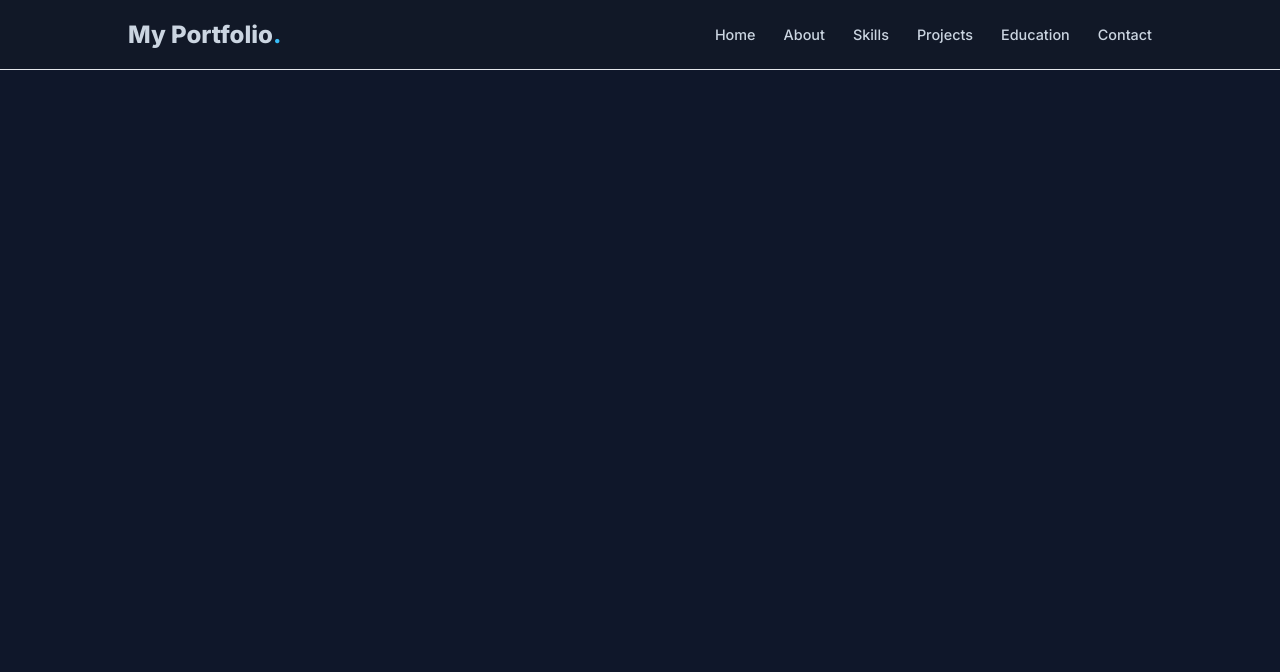
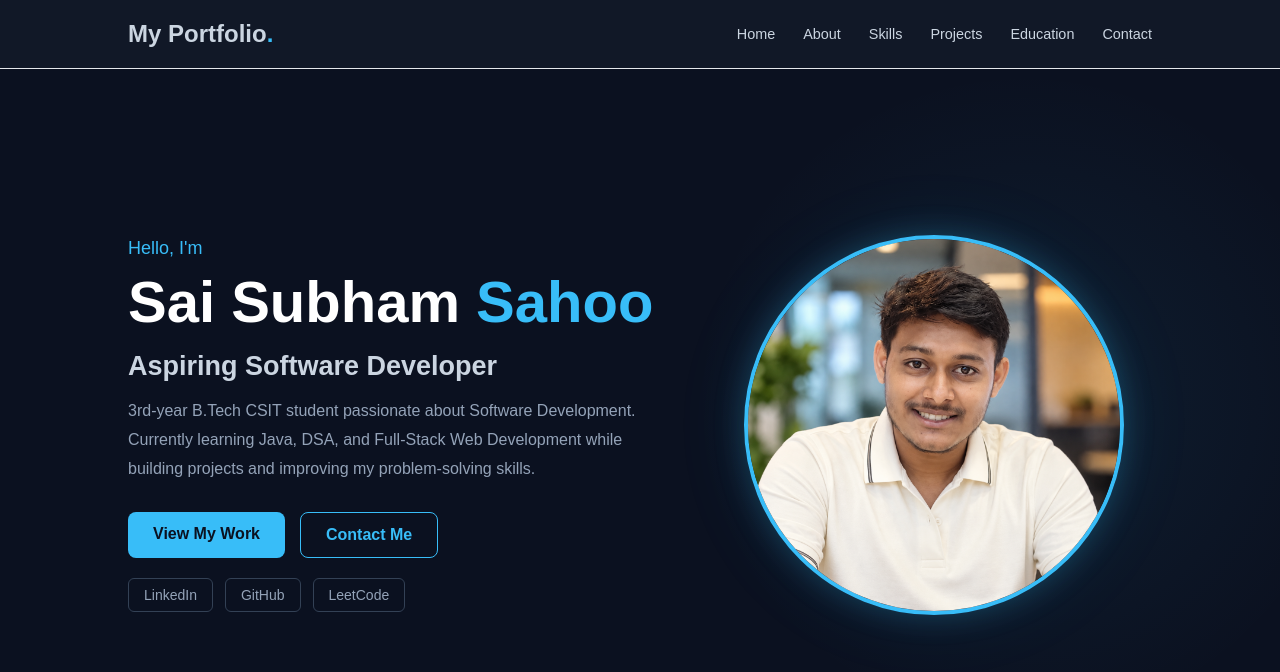
Before and after one commit to fx-subham/Portfolio, a React (Vite) app in the folder my-app/: page / in a window 1280 px wide. Shown: the top 672 px of the page. Built offline with nearby package versions, Linux system fonts and the light colour scheme.

Commit message:
Adding my hero file and modifying

```diff
--- a/my-app/src/App.css
+++ b/my-app/src/App.css
@@ -16,44 +16,27 @@
     outline-offset: 2px;
   }
 }
+body {
+  font-family: "Poppins", sans-serif;
+  background: #0b1120;
+  color: white;
+}
 
 .hero {
-  position: relative;
+  min-height: 100vh;
+  display: flex;
+  align-items: center;
+  justify-content: space-between;
+  padding: 100px 10% 60px;
+  gap: 80px;
 
-  .base,
-  .framework,
-  .vite {
-    inset-inline: 0;
-    margin: 0 auto;
-  }
-
-  .base {
-    width: 170px;
-    position: relative;
-    z-index: 0;
-  }
-
-  .framework,
-  .vite {
-    position: absolute;
-  }
-
-  .framework {
-    z-index: 1;
-    top: 34px;
-    height: 28px;
-    transform: perspective(2000px) rotateZ(300deg) rotateX(44deg) rotateY(39deg)
-      scale(1.4);
-  }
-
-  .vite {
-    z-index: 0;
-    top: 107px;
-    height: 26px;
-    width: auto;
-    transform: perspective(2000px) rotateZ(300deg) rotateX(40deg) rotateY(39deg)
-      scale(0.8);
-  }
+  background:
+    radial-gradient(
+      circle at 80% 50%,
+      rgba(56, 189, 248, 0.08),
+      transparent 30%
+    ),
+    #0b1120;
 }
 
 #center {
@@ -182,3 +165,148 @@
     border-right-color: var(--border);
   }
 }
+/* Hero.jsx */
+.hero {
+  min-height: 100vh;
+  display: flex;
+  align-items: center;
+  justify-content: space-between;
+  padding: 120px 10% 70px;
+  gap: 50px;
+}
+.hero-image {
+  width: 45%;
+  display: flex;
+  justify-content: center;
+  align-items: center;
+}
+.image-box {
+  width: 350px;
+  height: 350px;
+  border-radius: 50%;
+  overflow: hidden;
+  border: 5px solid #38bdf8;
+  box-shadow: 0 0 40px rgba(56, 189, 248, 0.3);
+}
+.image-box img {
+  width: 100%;
+  height: 100%;
+  object-fit: cover;
+  display: block;
+}
+
+.hero-text {
+  max-width: 650px;
+}
+
+.hello {
+  color: #38bdf8;
+  font-size: 18px;
+  margin-bottom: 10px;
+}
+
+.hero h1 {
+  font-size: 58px;
+  line-height: 1.15;
+  margin: 10px 0;
+}
+
+.hero h1 span {
+  color: #38bdf8;
+}
+
+.hero h2 {
+  font-size: 27px;
+  margin: 15px 0;
+  color: #cbd5e1;
+}
+
+.hero-description {
+  color: #94a3b8;
+  line-height: 1.8;
+  max-width: 570px;
+  font-size: 16px;
+}
+
+.hero-buttons {
+  margin-top: 30px;
+  display: flex;
+  gap: 15px;
+}
+.hero-image {
+  width: 45%;
+  display: flex;
+  justify-content: center;
+  align-items: center;
+}
+.image-box {
+  width: 380px;
+  height: 380px;
+  border-radius: 50%;
+  overflow: hidden;
+
+  border: 4px solid #38bdf8;
+
+  box-shadow:
+    0 0 30px rgba(56, 189, 248, 0.25),
+    0 0 80px rgba(56, 189, 248, 0.08);
+}
+.image-box img {
+  width: 100%;
+  height: 100%;
+  object-fit: cover;
+  display: block;
+}
+
+.btn {
+  padding: 13px 25px;
+  border-radius: 8px;
+  font-weight: 600;
+  transition: 0.3s;
+}
+
+.primary-btn {
+  background: #38bdf8;
+  color: #0b1120;
+}
+
+.primary-btn:hover {
+  background: #7dd3fc;
+}
+
+.secondary-btn {
+  border: 1px solid #38bdf8;
+  color: #38bdf8;
+}
+
+.secondary-btn:hover {
+  background: #38bdf8;
+  color: #0b1120;
+}
+/* my links */
+.hero-buttons {
+  display: flex;
+  gap: 15px;
+  margin-top: 28px;
+}
+
+.social-links {
+  display: flex;
+  gap: 12px;
+  margin-top: 20px;
+}
+
+.social-links a {
+  color: #94a3b8;
+  border: 1px solid #334155;
+  padding: 8px 15px;
+  border-radius: 6px;
+  font-size: 14px;
+  transition: 0.3s;
+}
+
+.social-links a:hover {
+  color: #38bdf8;
+  border-color: #38bdf8;
+  transform: translateY(-2px);
+}
--- a/my-app/src/App.jsx
+++ b/my-app/src/App.jsx
@@ -4,6 +4,7 @@ import reactLogo from './assets/react.svg'
 import viteLogo from './assets/vite.svg'
 import './App.css'
 import Navbar from './Components/Navbar'
+import Hero from './Components/Hero'
 
 function App() {
   const [count, setCount] = useState(0)
@@ -11,6 +12,7 @@ function App() {
   return (
     <>
     <Navbar/>
+    <Hero/>
 
 
     </>
--- /dev/null
+++ b/my-app/src/Components/Hero.jsx
@@ -0,0 +1,79 @@
+import profilePic from "../assets/images/my pic.png";
+
+function Hero() {
+  return (
+    <section className="hero" id="home">
+
+      <div className="hero-text">
+
+        <p className="hello">Hello, I'm</p>
+
+        <h1>
+          Sai Subham <span>Sahoo</span>
+        </h1>
+
+        <h2>Aspiring Software Developer</h2>
+
+        <p className="hero-description">
+          3rd-year B.Tech CSIT student passionate about Software Development.
+          Currently learning Java, DSA, and Full-Stack Web Development while
+          building projects and improving my problem-solving skills.
+        </p>
+
+        {/* Buttons */}
+        <div className="hero-buttons">
+          <a href="#projects" className="btn primary-btn">
+            View My Work
+          </a>
+
+          <a href="#contact" className="btn secondary-btn">
+            Contact Me
+          </a>
+        </div>
+
+        {/* Social Links */}
+        <div className="social-links">
+
+          <a
+            href="https://www.linkedin.com/in/sai-subham-sahoo-523229421/"
+            target="_blank"
+            rel="noopener noreferrer"
+          >
+            LinkedIn
+          </a>
+
+          <a
+            href="https://github.com/fx-subham"
+            target="_blank"
+            rel="noopener noreferrer"
+          >
+            GitHub
+          </a>
+
+          <a
+            href="https://leetcode.com/u/Saisubhamsahoo/"
+            target="_blank"
+            rel="noopener noreferrer"
+          >
+            LeetCode
+          </a>
+
+        </div>
+
+      </div>
+
+      {/* Profile Image */}
+      <div className="hero-image">
+        <div className="image-box">
+          <img
+            src={profilePic}
+            alt="Sai Subham Sahoo"
+          />
+        </div>
+      </div>
+
+    </section>
+  );
+}
+
+export default Hero;
```
Also changed, not shown: my-app/src/assets/images/my pic.png (added).
